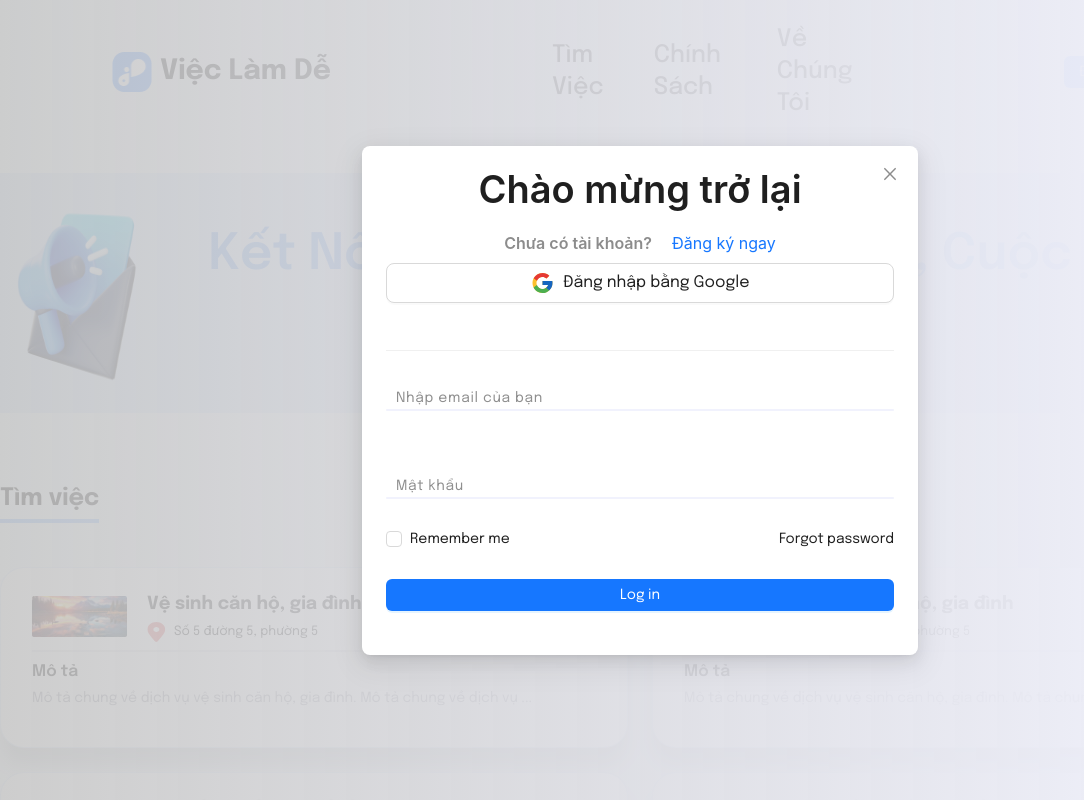
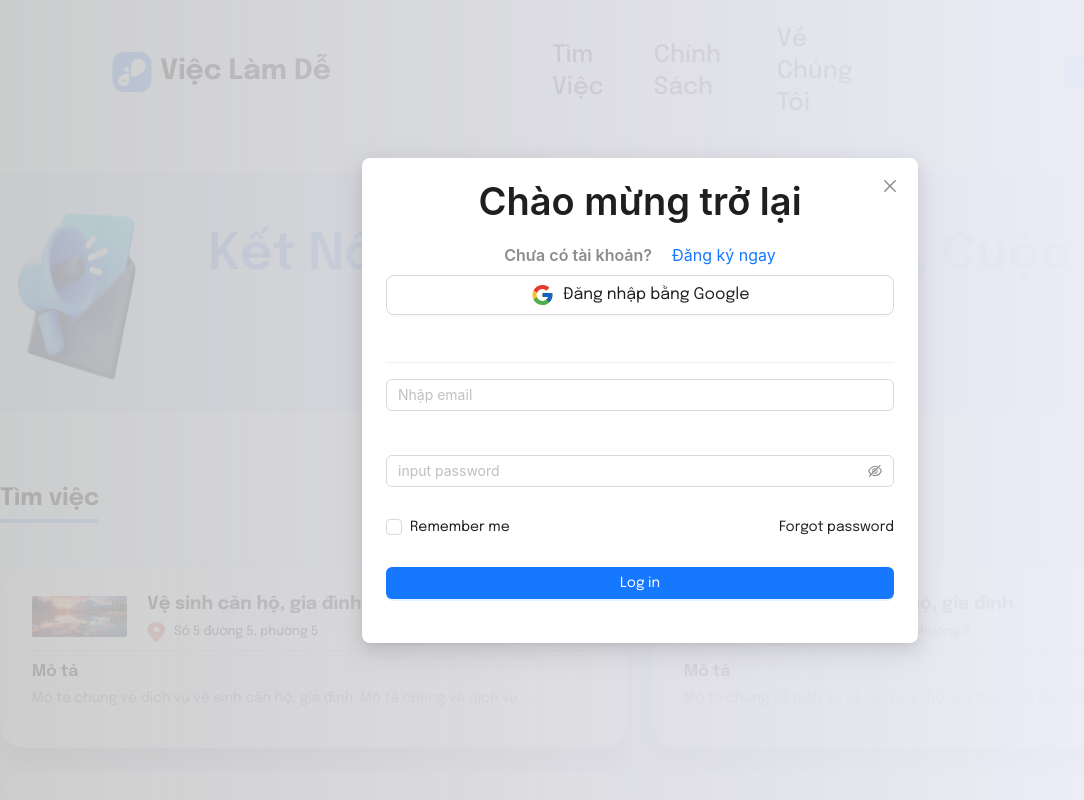
Before and after one commit to LamPhuongZ/FE-Hackathon-TypeScript, a React (Vite) app: page / in a window 1280 px wide. Both pictures are taken after a click on the button "Đăng nhập". Shown: the top 800 px of the page, without its empty margins (0-1084 px from the left). Built offline with nearby package versions, Linux system fonts and the light colour scheme; a small style sheet from the web is missing.

Commit message:
AuthPage/index/Login/Register - redux/UserSlice -services/index

```diff
--- a/src/configs/axiosConfigs.tsx
+++ b/src/configs/axiosConfigs.tsx
@@ -1,12 +1,14 @@
 import axios from "axios";
 import { DOMAIN, TOKEN_KEY } from "../utils/settings";
 
-const instance = axios.create({
+ const instance = axios.create({
   baseURL: DOMAIN,
   headers: {
-    "ngrok-skip-browser-warning": "69420",
+      'Content-Type': 'application/json',
   },
 });
+
+export default instance
 
 // Cấu hình headers trước khi gửi lên server:
 instance.interceptors.request.use((config) => {
--- a/src/pages/AuthPage/AuthPage.css
+++ b/src/pages/AuthPage/AuthPage.css
@@ -12,70 +12,7 @@
 }
 
 
- .ant-input{
-    width: 100%;
-    padding: 10px;
-    border-radius: 5px;
-    font-size: 30px;
- }
 
- /* From Uiverse.io by VijinV */
-.inputbox {
-    position: relative;
-    width: 100%;
+  .ant-tabs-nav{
+    display: none;
   }
-
-  /* .inputbox input {
-    position: relative;
-    width: 100%;
-    padding: 20px 10px 10px;
-    background: transparent;
-    outline: none;
-    box-shadow: none;
-    border: none;
-    color: #23242a;
-    font-size: 1em;
-    letter-spacing: 0.05em;
-    transition: 0.5s;
-    z-index: 10;
-  } */
-  .ant-input{
-    font-size: 16px;
-  }
-  .inputbox span {
-    position: absolute;
-    left: 0;
-    padding: 20px 10px 10px;
-    font-size: 1em;
-    color: #8f8f8f;
-    letter-spacing: 00.05em;
-    transition: 0.5s;
-    pointer-events: none;
-    width: 100%;
-  }
-
-  .inputbox input:valid ~span,
-  .inputbox input:focus ~span {
-    color: black;
-    transform: translateX(-10px) translateY(-40px);
-    font-size: 0,75em;
-
-  }
-
-  .inputbox i {
-    position: absolute;
-    left: 0;
-    bottom: 0;
-    width: 100%;
-    height: 2px;
-    background: #F1F2FD;;
-    border-radius: 4px;
-    transition: 0.5s;
-    pointer-events: none;
-    z-index: 9;
-  }
-
-  .inputbox input:valid ~i,
-  .inputbox input:focus ~i {
-    height: 44px;
-  }
--- a/src/pages/AuthPage/Login.tsx
+++ b/src/pages/AuthPage/Login.tsx
@@ -1,13 +1,108 @@
-import React, { useState } from "react";
-import { LockOutlined, UserOutlined } from "@ant-design/icons";
-import { Button, Form, Input, Flex, Checkbox, Typography } from "antd";
+import React, { useEffect, useState } from "react";
+import { EyeInvisibleOutlined, EyeTwoTone, LockOutlined, UserOutlined } from "@ant-design/icons";
+import { Button, Form, Input, Flex, Checkbox, Typography, notification } from "antd";
 import "./AuthPage.css";
+import { useDispatch } from "react-redux";
 
 const {Title} = Typography
 const Login: React.FC = () => {
+  // const [form] = Form.useForm();
+  // const dispatch = useDispatch();
+  // const [api, contextHolder] = notification.useNotification();
+
+  // const onFinish = (values: string) => {
+
+  //   console.log("Finish:", values);
+  //   // openNotification('topRight')
+  //   api.success({
+  //     message: `Bạn đã đăng nhập thành công !!! Chao ban ${values.username}`,
+  //     placement: "topRight",
+  //     showProgress: true,
+  //     pauseOnHover: true,
+  //     duration: 1.5,
+  //   });
+  // };
+
+  const [email,setEmail] = useState('')
+  const [password,setPassword] = useState('')
+  const [rememberMe, setRememberMe] = useState(false);
+  const [loading, setLoading] = useState(false);
+
+  // useEffect(() => {
+  //   const fetchData = async () => {
+  //     try {
+  //       const response = await fetch('https://api.easyjob.io.vn/api/v1/auth/sign-in',
+  //         {
+  //           method: 'POST',
+  //           headers: {
+  //             'Content-Type': 'application/json',
+  //             'Authorization': `Bearer eyJhbGciOiJIUzI1NiJ9.eyJzdWIiOiJ0cmFuZ3RydW9uZ2dpYW5nMjAxNUBnbWFpbC5jb20iLCJpYXQiOjE3Mjg5OTg4MzMsImV4cCI6MTcyODk5OTczM30.EPXtvC1vQOBsQwePPaAgNU7_sS7Pz4CU2p0sQnuROdI`
+  //           },
+  //           body: JSON.stringify({
+  //             "username": email,
+  //             "password": password,
+  //           })
+  //         })
+  //       if (!response.ok) {
+  //         throw new Error(`HTTP error! status: ${response.status}`);
+  //       }
+  //       const data = await response.json();
+  //       console.log(data);
+  //     } catch (error) {
+  //       console.error('Error:', error);
+  //     }
+  //   }
+  //   fetchData()
+  // }, )
+  const [form] = Form.useForm();
+  const [api, contextHolder] = notification.useNotification();
+
+  const onFinish = async (values: { username: string, password: string }) => {
+    try {
+      const response = await fetch('https://api.easyjob.io.vn/api/v1/auth/sign-in', {
+        method: 'POST',
+        headers: {
+          'Content-Type': 'application/json',
+
+        },
+        body: JSON.stringify({
+          "username": values.username,
+          "password": values.password,
+        })
+      });
+
+      if (!response.ok) {
+        throw new Error(`HTTP error! status: ${response.status}`);
+      }
+
+      const data = await response.json();
+      console.log(data);
+
+      api.success({
+        message: `Bạn đã đăng nhập thành công !!! Chao ban ${values.username}`,
+        placement: "topRight",
+        showProgress: true,
+        pauseOnHover: true,
+        duration: 1.5,
+      });
+      form.resetFields();
+    } catch (error) {
+      console.error('Error:', error);
+      api.error({
+        message: 'Đăng nhập thất bại. Vui lòng thử lại.',
+        placement: "topRight",
+        duration: 1.5,
+      });
+    }
+  };
+
+
   return (
     <>
-      <Form>
+    {contextHolder}
+      <Form form={form}
+          name="horizontal_login"
+          onFinish={ onFinish}>
         <div className="flex flex-col gap-5">
           <Form.Item
             name="username"
@@ -19,12 +114,12 @@ const Login: React.FC = () => {
               },
             ]}
           >
-            <div className="inputbox">
-              <Input className="relative w-full p-5 pt-2.5 bg-transparent outline-none shadow-none border-none text-[#23242a] text-base tracking-wide transition duration-500 z-10 focus:ring-0 focus:border-none hover:bg-transparent" required type="text" />
+              <Input placeholder="Nhập email"  required type="text" />
+            {/* <div className="inputbox">
 
               <span>Nhập email của bạn</span>
               <i></i>
-            </div>
+            </div> */}
           </Form.Item>
 
           <Form.Item
@@ -36,15 +131,19 @@ const Login: React.FC = () => {
               },
             ]}
           >
-            <div className="inputbox">
-              <Input className="relative w-full p-5 pt-2.5 bg-transparent outline-none shadow-none border-none text-[#23242a] text-base tracking-wide transition duration-500 z-10 focus:ring-0 focus:border-none hover:bg-transparent" required type="password" />
+              <Input.Password
+        placeholder="input password"
+        iconRender={(visible) => (visible ? <EyeTwoTone /> : <EyeInvisibleOutlined />)}
+      />
+            {/* <div className="inputbox">
+
               <span>
                 <Flex justify="space-between" align="center">
                   <p>Mật khẩu</p>
                 </Flex>
               </span>
               <i></i>
-            </div>
+            </div> */}
             {/* <Input
           variant="filled"
           prefix={<LockOutlined />}
--- a/src/pages/AuthPage/Register.tsx
+++ b/src/pages/AuthPage/Register.tsx
@@ -1,21 +1,47 @@
 import React, { useState } from "react";
-import { Button, Flex, Form, Input, message } from "antd";
-
+import { Button, Flex, Form, Input, message, Radio } from "antd";
+import "./AuthPage.css";
 type RegisterProps = {
   setIsShowOTP: (show: boolean) => void;
 };
 
 const Register: React.FC<RegisterProps> = ({ setIsShowOTP }) => {
+
+
   const [form] = Form.useForm();
   const [loading, setLoading] = useState(false);
 
   const onFinish = async (values: any) => {
+    console.log(values)
     setLoading(true);
     try {
-      // Simulate API call to create a user
-      await new Promise((resolve) => setTimeout(resolve, 1000));
+      // Call the API to create a user
+      const response = await fetch('https://api.easyjob.io.vn/api/v1/auth/sign-up', {
+        method: 'POST',
+        headers: {
+          'Content-Type': 'application/json',
+        },
+        body: JSON.stringify({
+          "fullname": values.username,
+          "email": values.email,
+          "password": values.password,
+          "role": values.role
+
+        })
+      });
+
+      if (!response.ok) {
+        throw new Error(`HTTP error! status: ${response.status}`);
+      }
+
+      const data = await response.json();
+      console.log(data);
+
       message.success("Signup successful!");
       form.resetFields();
+    } catch (error) {
+      console.error('Error:', error);
+      message.error('Signup failed. Please try again.');
     } finally {
       setLoading(false);
     }
@@ -24,7 +50,6 @@ const Register: React.FC<RegisterProps> = ({ setIsShowOTP }) => {
   const onFinishFailed = () => {
     console.log("Failed:");
   };
-
   return (
     <>
 
@@ -40,17 +65,31 @@ const Register: React.FC<RegisterProps> = ({ setIsShowOTP }) => {
           name="username"
           rules={[
             {
+              type: "string",
+              required: true,
+              message: "Hãy nhập tên của bạn!",
+            },{
+              pattern: /^[a-zA-Z\s]+$/,
+              message: "Chỉ nhập chữ",
+            },
+
+          ]}
+        >
+            <Input placeholder="Nhập tên" required type="text" />
+
+        </Form.Item>
+        <Form.Item
+          name="email"
+          rules={[
+            {
               type: "email",
               required: true,
               message: "Please input your email!",
             },
           ]}
         >
-          <div className="inputbox">
-            <Input className="text-[14px] relative w-full p-5 pt-2.5 bg-transparent outline-none shadow-none border-none text-[#23242a] text-base tracking-wide transition duration-500 z-10 focus:bg-transparent focus:ring-0 focus:border-none hover:bg-transparent" required type="text" />
-            <span>Nhập email của bạn</span>
-            <i></i>
-          </div>
+            <Input placeholder="Nhập email" required type="text" />
+
         </Form.Item>
 
         <Form.Item
@@ -60,17 +99,22 @@ const Register: React.FC<RegisterProps> = ({ setIsShowOTP }) => {
               required: true,
               message: "Please input your password!",
             },
+            {
+              pattern: /^(?=.*[0-9])(?=.*[a-z])(?=.*[A-Z])(?=.*\W)(?!.* ).{8,16}$/,
+              message: "Mật khẩu phải dài hơn 8 ký tự, có chứa ký tự đặc biệt, 1 chữ viết thường và một chữ viết hoa",
+            }
           ]}
+          hasFeedback
         >
-          <div className="inputbox ">
-            <Input  className="text-[14px] relative w-full p-5 pt-2.5 bg-transparent outline-none shadow-none border-none text-[#23242a] text-base tracking-wide transition duration-500 z-10 focus:bg-transparent focus:ring-0 focus:border-none hover:bg-transparent" required type="password" />
+            <Input.Password  placeholder="Nhập mật khẩu"  required type="password" />
+          {/* <div className="inputbox ">
             <span>
 
                 <p>Mật khẩu</p>
 
             </span>
             <i></i>
-          </div>
+          </div> */}
         </Form.Item>
 
         <Form.Item
@@ -94,13 +138,15 @@ const Register: React.FC<RegisterProps> = ({ setIsShowOTP }) => {
             }),
           ]}
         >
-          <div className="inputbox">
-            <input className=" relative w-full p-5 pt-2.5 bg-transparent outline-none shadow-none border-none text-[#23242a] text-base tracking-wide transition duration-500 z-10 focus:bg-transparent focus:ring-0 focus:border-none hover:bg-transparent" required type="password" />
-            <span>
-                <p>Xác nhận mật khẩu</p>
-            </span>
-            <i></i>
-          </div>
+            <Input.Password placeholder="Xác nhận mật khẩu"  required type="password" />
+
+        </Form.Item>
+
+        <Form.Item label="Bạn tham gia với vai trò: " name="role">
+          <Radio.Group>
+            <Radio  value="ROLE_EMPLOYER"> Người tìm việc </Radio>
+            <Radio  value="ROLE_APPLIER"> Người thuê </Radio>
+          </Radio.Group>
         </Form.Item>
 
         <Form.Item>
--- a/src/pages/AuthPage/index.tsx
+++ b/src/pages/AuthPage/index.tsx
@@ -1,12 +1,13 @@
 import { Button, Form, Modal, notification, Typography, Tabs } from "antd";
-import { useState } from "react";
+import { useEffect, useState } from "react";
 import "./AuthPage.css";
 import Login from "./Login";
 import Register from "./Register";
 import { OTP } from "./OTP";
 import logoGoogle from "../../assets/icons/Google.svg";
 import type { TabsProps } from "antd";
-
+import axios, { AxiosResponse } from 'axios';
+import loginApi from "../../services";
 
 function AuthPage() {
   const [form] = Form.useForm();
@@ -45,6 +46,52 @@ function AuthPage() {
   const handleTabChange = (key: string) => {
     setActiveKey(key);
   };
+
+  useEffect(() => {
+    // loginApi()
+    // const fetchData = async () => {
+    //   try {
+    //     const response = await fetch('https://api.easyjob.io.vn/api/v1/auth/sign-in',
+    //       {
+    //         method: 'POST',
+    //         headers: {
+    //           'Content-Type': 'application/json',
+    //           'Authorization': `Bearer eyJhbGciOiJIUzI1NiJ9.eyJzdWIiOiJ0cmFuZ3RydW9uZ2dpYW5nMjAxNUBnbWFpbC5jb20iLCJpYXQiOjE3Mjg4Nzk2MDgsImV4cCI6MTcyODg4MDUwOH0.lio7JnHH_m_QrA4GcOrdzJuFIBZUHzeAdXEYU8l-NNw`
+    //         },
+    //         body: JSON.stringify({
+    //           "username": 'trangtruonggiang2015@gmail.com',
+    //           "password": '0909949741@bcD',
+    //         })
+    //       })
+    //     if (!response.ok) {
+    //       throw new Error(`HTTP error! status: ${response.status}`);
+    //     }
+    //     const data = await response.json();
+    //     console.log(data);
+    //   } catch (error) {
+    //     console.error('Error:', error);
+    //   }
+    // }
+
+    // fetchData();
+//     interface JobData {
+//       // Add expected properties of the job data response here
+//       id: number;
+//       title: string;
+//       description: string;
+//       // Add other fields as needed
+//     }
+//     const apiURL = 'https://api.easyjob.io.vn/api/v1/auth/sign-in';
+
+// axios.get<JobData[]>(apiURL)
+//   .then((response: AxiosResponse<JobData[]>) => {
+//     console.log('Dữ liệu API:', response.data);
+//   })
+//   .catch(error => {
+//     console.error('Lỗi khi gọi API:', error);
+//   });
+
+  }, [])
 
 
   return (
@@ -110,11 +157,11 @@ function AuthPage() {
         footer={null}
         width={556}
       >
-        <Form
+        {/* <Form
           form={form}
           name="horizontal_login"
           onFinish={isLogin ? onFinish : onRegister}
-        >
+        > */}
           {/* { isShowOTP ? (isLogin ?
           <div className="sign-in">
               <Login />
@@ -127,13 +174,13 @@ function AuthPage() {
             </div>) : <OTP /> } */}
           <Tabs type={"line"} activeKey={activeKey} onChange={handleTabChange} centered animated >
         <TabPane  key="1">
-          <Login />
+          <Login  />
         </TabPane>
         <TabPane  key="2">
           <Register setIsShowOTP={setIsShowOTP} />
         </TabPane>
       </Tabs>
-        </Form>
+        {/* </Form> */}
       </Modal>
     </>
   );
--- a/src/redux/slices/userSlice.ts
+++ b/src/redux/slices/userSlice.ts
@@ -8,6 +8,11 @@ type User = {
   email: string;
   phone: string;
 };
+
+type Login = {
+  userName: string;
+  password: string;
+}
 
 type InitialStateTypes = {
   user: User | null;
```
Also changed, not shown: src/services/index.ts (+17 -0 lines).
